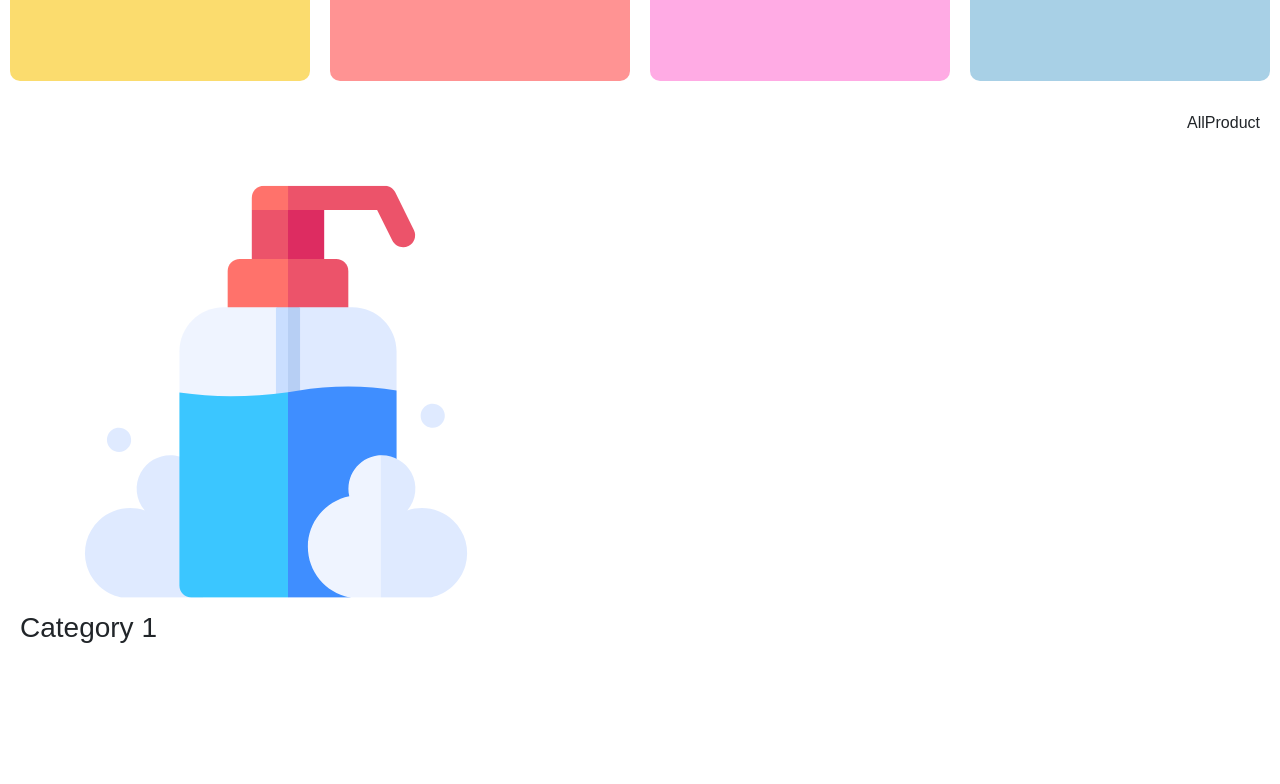
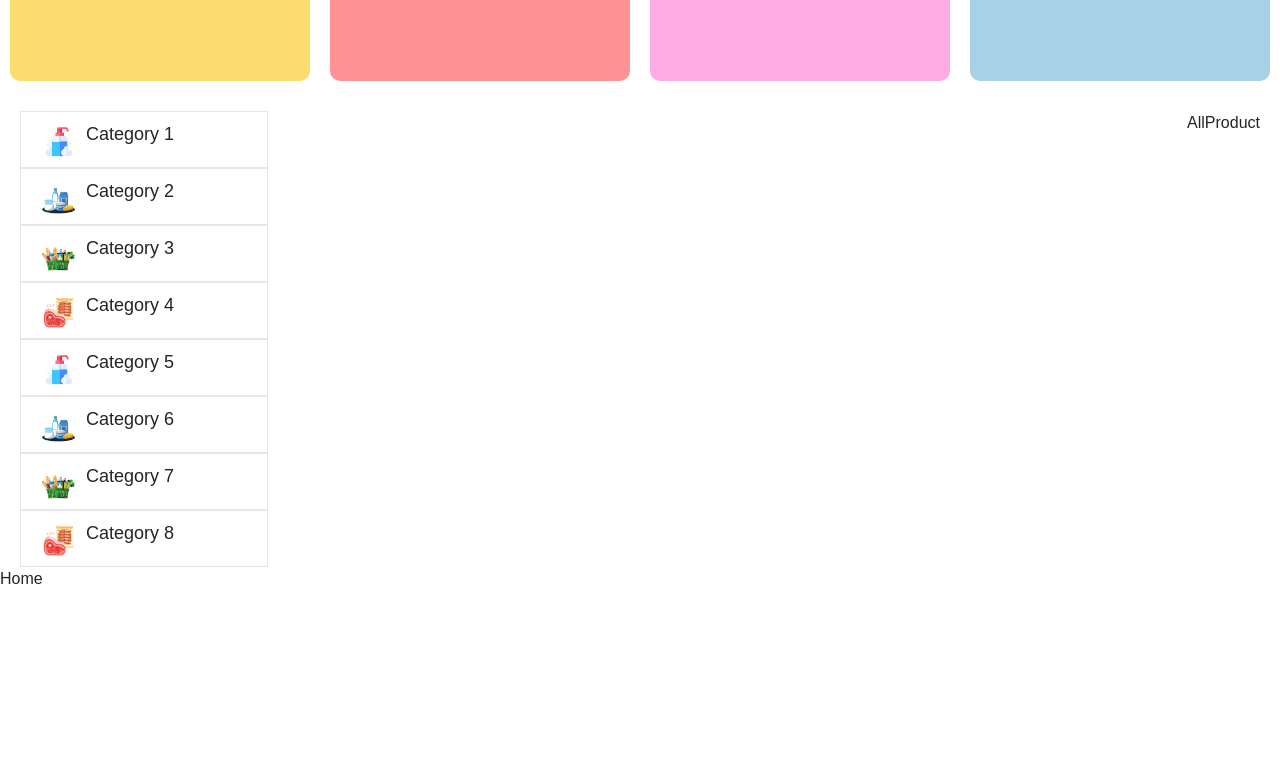
Before and after one commit to allenlopes/AaplaKirana, a React (Create React App) app: page / in a window 1280 px wide. Shown: the part 933-1717 px from the top of the page. After the commit the page ends 1524 px from the top, so only its background shows below. Built offline with nearby package versions, Linux system fonts and the light colour scheme.

Commit message:
In src/components/Product/CategorySidebar.css file was modified

```diff
--- a/src/components/Product/CategorySidebar.css
+++ b/src/components/Product/CategorySidebar.css
@@ -0,0 +1,29 @@
+.categorysidebar .category img {
+    width: 35px;
+    height: 35px;
+}
+
+.categorysidebar {
+    width: 20%;
+    display: flex;
+    flex-direction: column;
+/*  border: 1px solid #ccc; */
+}
+
+.categorysidebar .category {
+    display: flex;
+    align-items: center;
+    border: 1px solid #e7e7e7;
+    padding: 10px 20px;
+    flex-wrap: wrap;
+    gap: 10px;
+}
+
+.categorysidebar .category:hover {
+    background-color: var(--col1);
+}
+
+.categorysidebar .category h3 {
+/*    margin: 0px 20px; */
+    font-size: 18px;
+}
```
